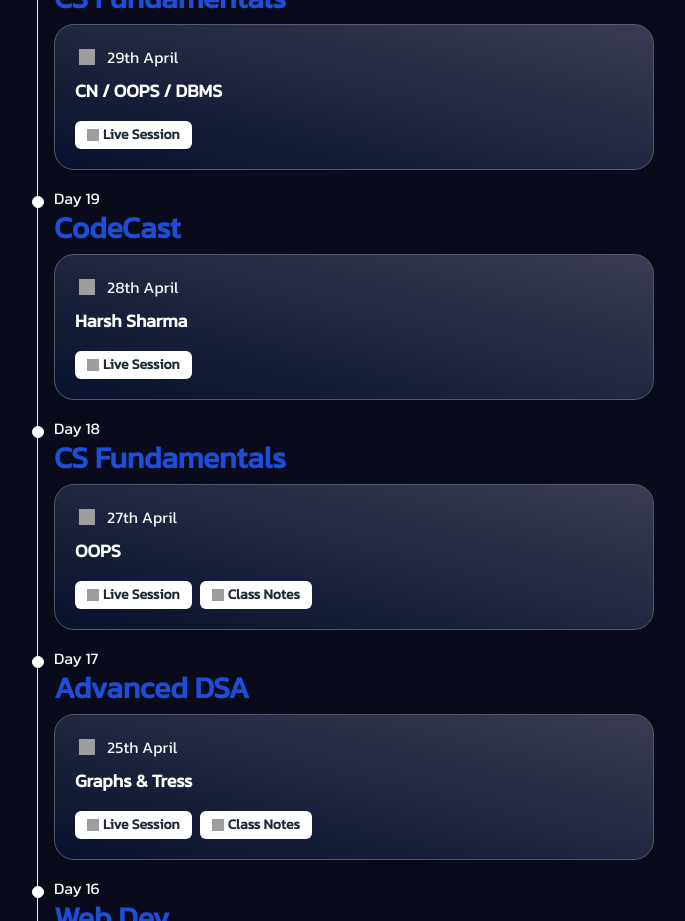
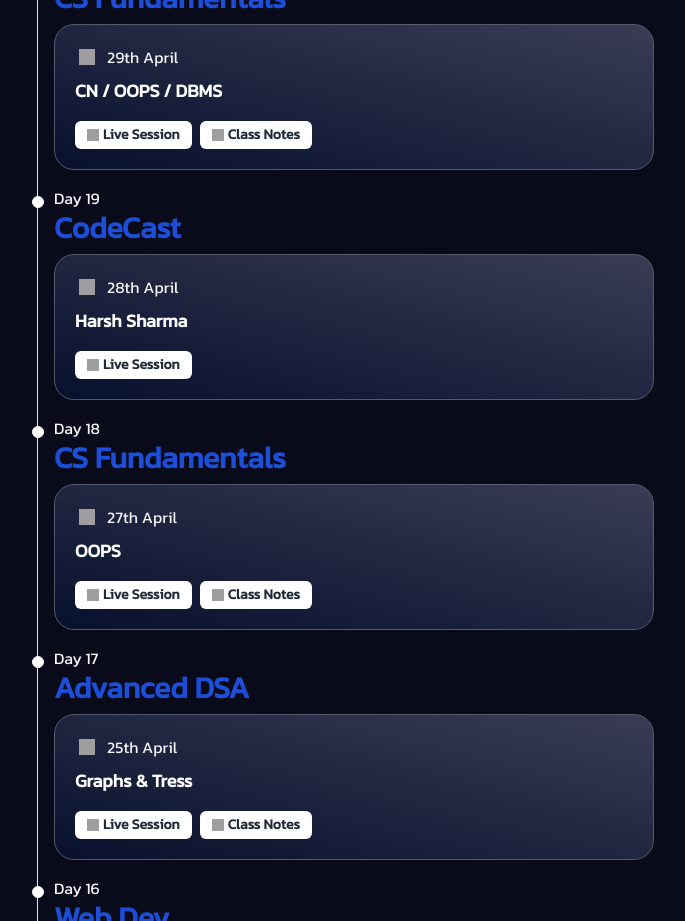
Before and after one commit to suraj-xd/bootcamp-landing-page, a Next.js app: page /learnings in a window 1280 px wide. Shown: the part 960-1881 px from the top of the page, without its empty margins (3-688 px from the left). Built offline with nearby package versions, Linux system fonts and the light colour scheme; grey boxes are pictures that could not be loaded.

Commit message:
Update index.js

```diff
--- a/pages/learnings/index.js
+++ b/pages/learnings/index.js
@@ -58,7 +58,7 @@ export default function TimeLine() {
                 </div>
                 <ol class="relative border-l border-gray-200 dark:border-gray-700">
                     <List day={"Day 21"} date={"30th April"} topic="CS Fundamentals" session="System Design" live="https://www.youtube.com/live/gw2U8fv9FJ0?feature=share" />
-                    <List day={"Day 20"} date={"29th April"} topic="CS Fundamentals" session="CN / OOPS / DBMS" live="https://www.youtube.com/live/--yCH4RCSk8?feature=share" />
+                    <List day={"Day 20"} date={"29th April"} topic="CS Fundamentals" session="CN / OOPS / DBMS" live="https://www.youtube.com/live/--yCH4RCSk8?feature=share" title1="Class Notes" title1Link="https://docs.google.com/document/d/1AVNRCQT5dnPYg7oI45Eaa18ClaI26cUN9zWLoDQ3mD8/edit"/>
                     <List day={"Day 19"} date={"28th April"} topic="CodeCast" session="Harsh Sharma" live="https://www.youtube.com/live/-Yn18yLtZ_I?feature=share" />
                     <List day={"Day 18"} date={"27th April"} topic="CS Fundamentals" session="OOPS" live="https://www.youtube.com/live/J74-ZaM2o8o?feature=share" title1="Class Notes" title1Link="https://docs.google.com/document/d/1Wm4IPc2mm1k11cPdlhytlLm_MQm2IpzjVEspV2khQEY/edit?usp=sharing"/>
                     <List day={"Day 17"} date={"25th April"} topic="Advanced DSA" session="Graphs & Tress" live="https://www.youtube.com/live/HPtChS0wnZI?feature=share" title1="Class Notes" title1Link="https://docs.google.com/document/d/1htE2YgQ4-4kydIVaH626HeqKuB27FxIha6syrrMg5AY/edit?usp=sharing" />
```
